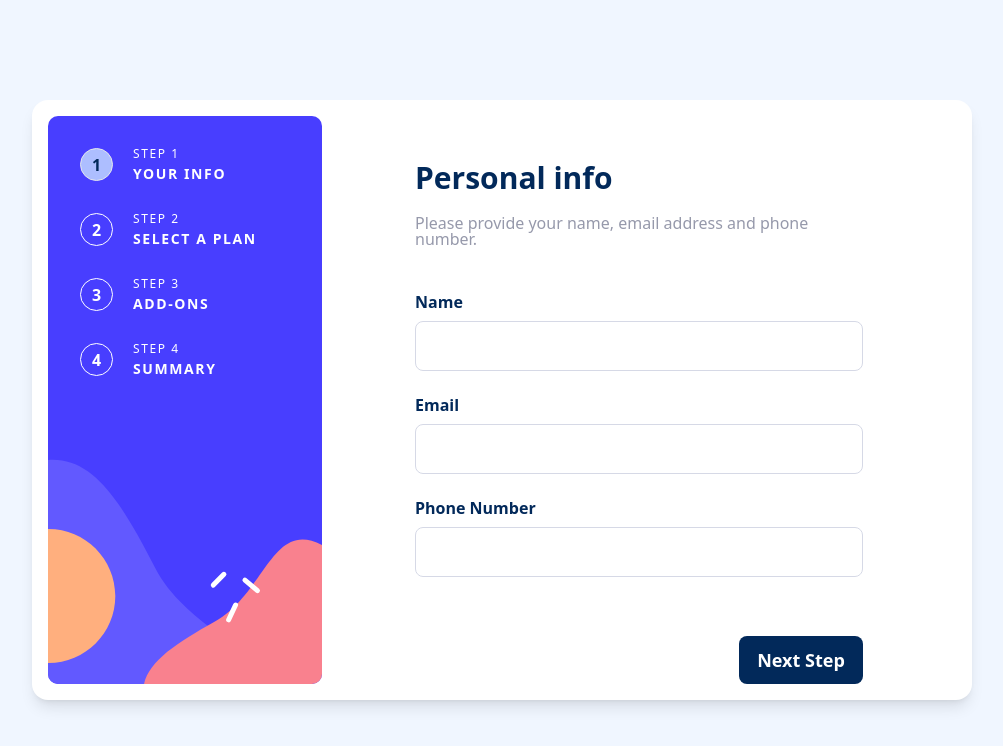
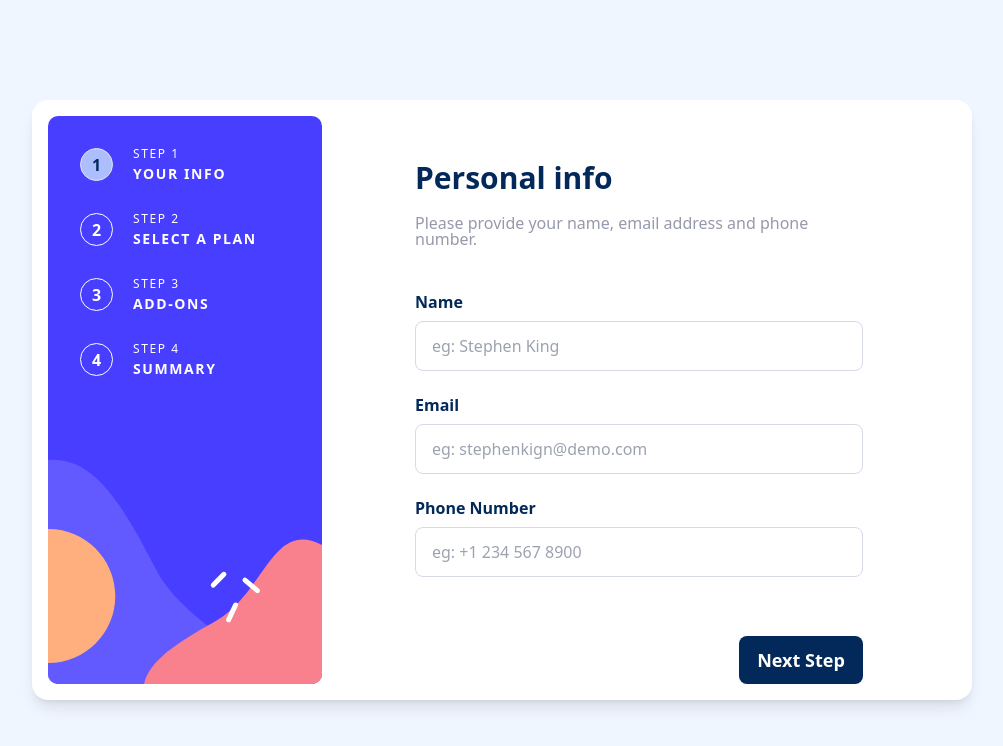
Before and after one commit to hernandez-dev/react-multi-steps-form, a React (Vite) app: page / in a window 1280 px wide. Shown: the top 746 px of the page, without its empty margins (138-1141 px from the left). Built offline with nearby package versions, Linux system fonts and the light colour scheme.

Commit message:
Components - steps-form/components - setting new input prop ( placeholder )

```diff
--- a/src/components/steps-form/components/FormControl.jsx
+++ b/src/components/steps-form/components/FormControl.jsx
@@ -28,6 +28,7 @@ export default function FormControl({
             index: index,
             value: e.target.value
           })}
+          placeholder={field.placeholder}
         />
       </div>
     </div>
```
